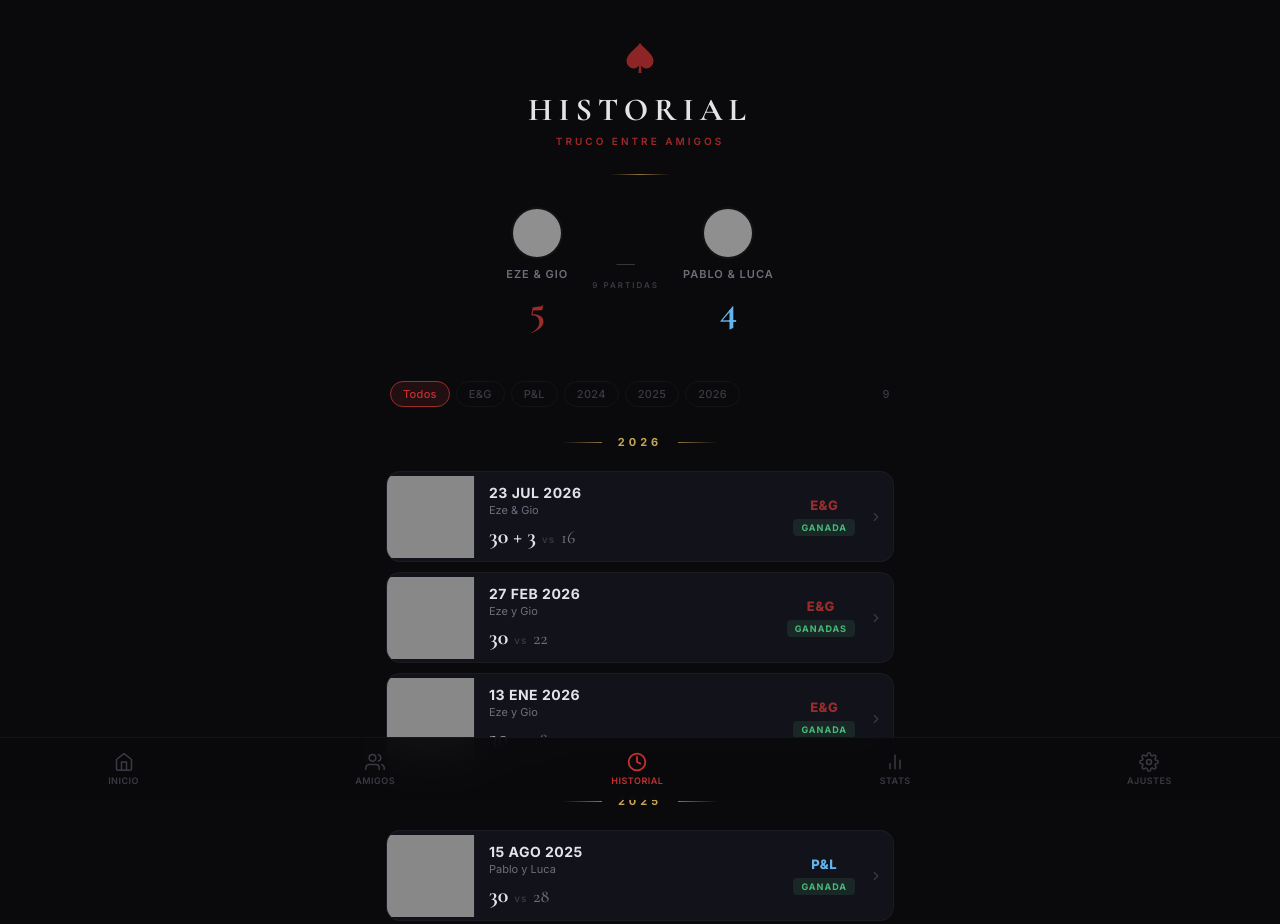
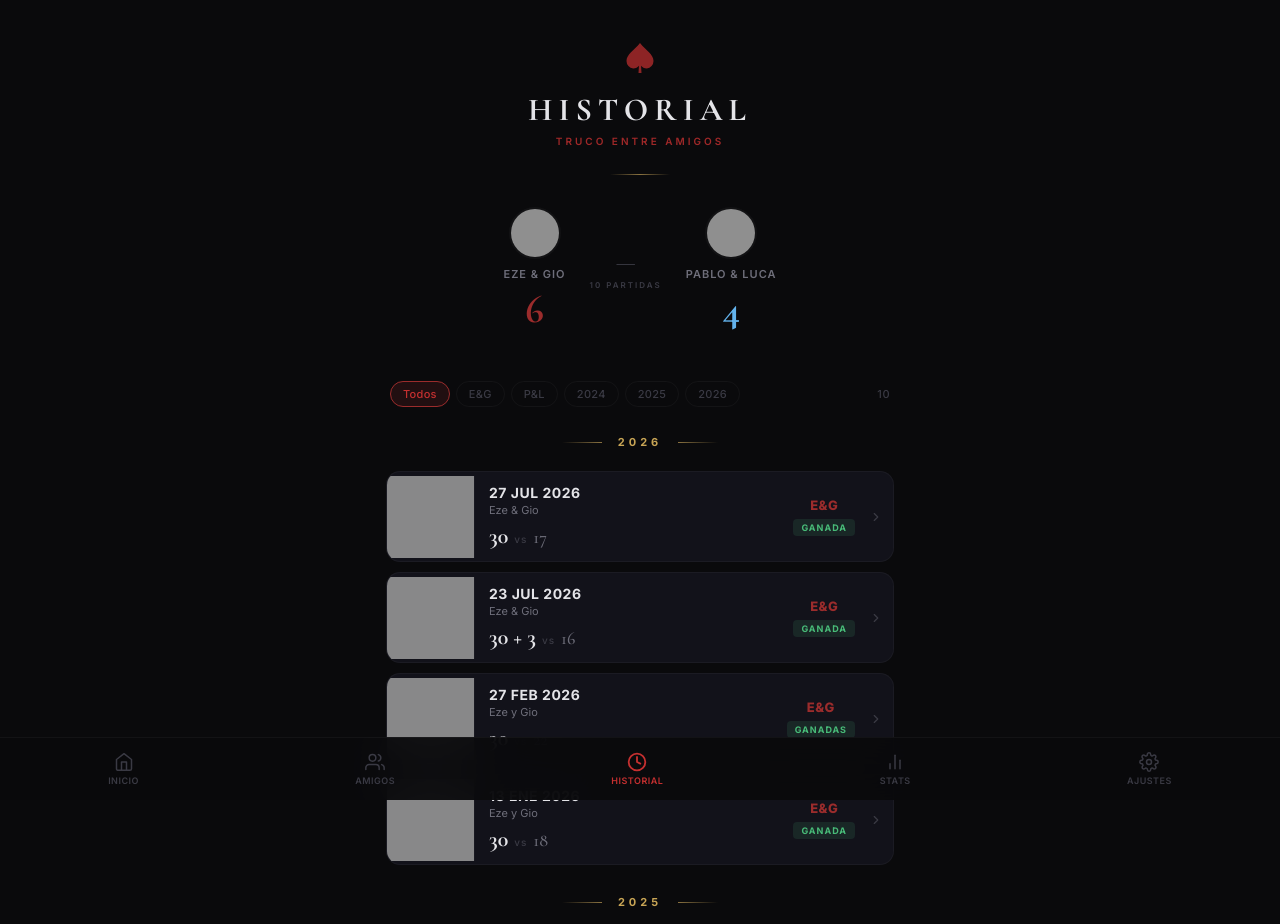
Before and after one commit to pabloeze017-maker/Truco-, a plain HTML site: page index.html in a window 1280 px wide. Shown: the top 924 px of the page. Drawn offline with nearby package versions, Linux system fonts and the light colour scheme; grey boxes are pictures that could not be loaded.

```diff
--- a/index.html
+++ b/index.html
@@ -515,11 +515,11 @@
   <div class="vs-team">
     <img class="vs-avatar" src="https://lh3.googleusercontent.com/d/1iJd_aiwlFTCJctKMh_UB1meJa3SQpv56" alt="Eze & Gio">
     <span class="vs-name">Eze & Gio</span>
-    <span class="vs-score eg">5</span>
+    <span class="vs-score eg">6</span>
   </div>
   <div class="vs-center">
     <span class="vs-dash">—</span>
-    <span class="vs-label">9 partidas</span>
+    <span class="vs-label">10 partidas</span>
   </div>
   <div class="vs-team">
     <img class="vs-avatar" src="https://lh3.googleusercontent.com/d/1HrZX-6FdS_1W-_LPt6V4f_MGghoaK16z" alt="Pablo & Luca">
@@ -540,7 +540,7 @@
     <button class="f-chip" onclick="filtrar('2025', this)">2025</button>
     <button class="f-chip" onclick="filtrar('2026', this)">2026</button>
   </div>
-  <span class="f-count" id="conteo">9</span>
+  <span class="f-count" id="conteo">10</span>
 </div>
 
 
@@ -551,6 +551,24 @@
   <div class="year-sep" data-año="2026"><span>2026</span></div>
 
   <div class="match" data-equipo="eze-gio" data-año="2026" style="animation-delay:.05s">
+    <img class="match-img" src="https://lh3.googleusercontent.com/d/1iJd_aiwlFTCJctKMh_UB1meJa3SQpv56" alt="" loading="lazy">
+    <div class="match-body">
+      <div class="match-date">27 Jul 2026</div>
+      <div class="match-team">Eze & Gio</div>
+      <div class="match-scores">
+        <span class="match-s-winner">30</span>
+        <span class="match-s-vs">vs</span>
+        <span class="match-s-loser">17</span>
+      </div>
+    </div>
+    <div class="match-right">
+      <span class="match-badge badge-eg">E&G</span>
+      <span class="match-result result-win">Ganada</span>
+    </div>
+    <span class="match-arrow"><svg viewBox="0 0 24 24"><polyline points="9 18 15 12 9 6"/></svg></span>
+  </div>
+
+  <div class="match" data-equipo="eze-gio" data-año="2026" style="animation-delay:.1s">
     <img class="match-img" src="https://lh3.googleusercontent.com/d/1iJd_aiwlFTCJctKMh_UB1meJa3SQpv56" alt="" loading="lazy">
     <div class="match-body">
       <div class="match-date">23 Jul 2026</div>
```
